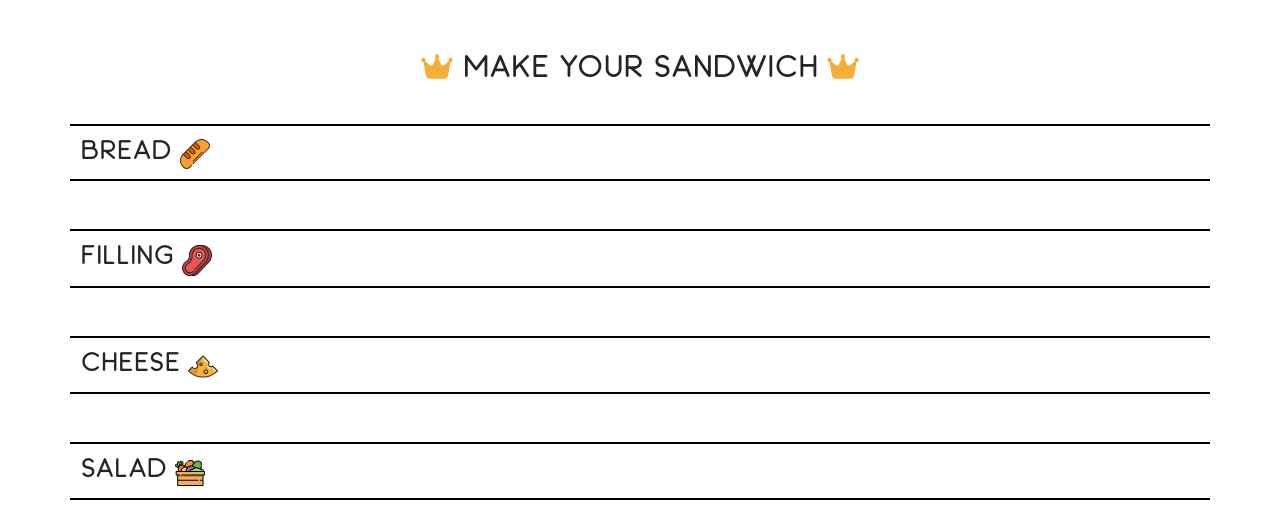
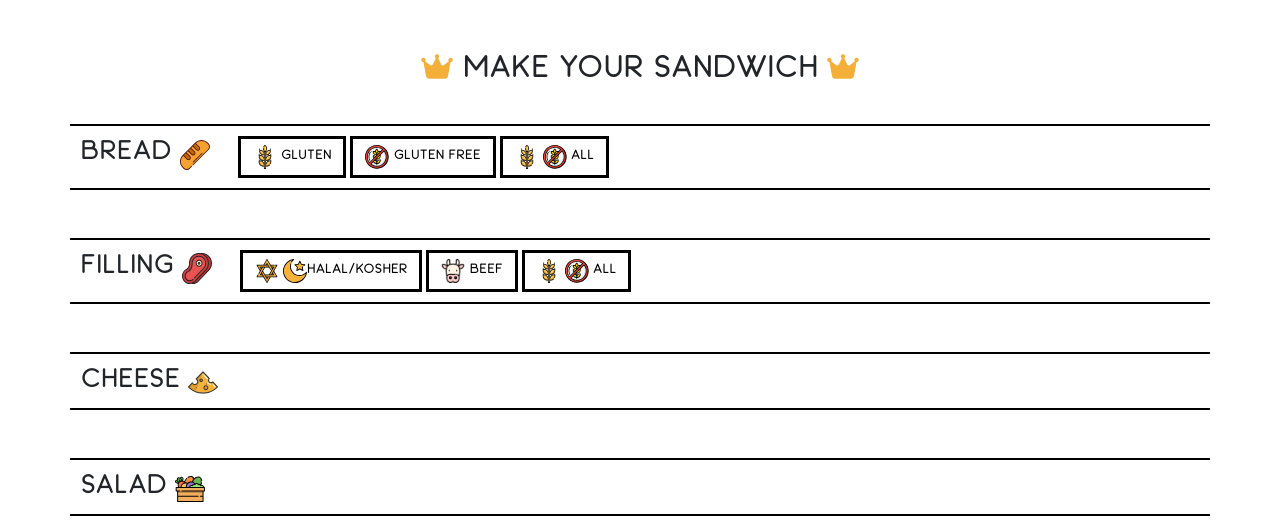
Before and after one commit to Pipicallu/SammichPatch, a Django app: page /menu/ in a window 1280 px wide. Shown: the part 250-782 px from the top of the page. Run offline with Django 3.2, Linux system fonts and the light colour scheme; data that the repository does not hold is empty; some libraries are stand-ins or nearby versions.

Commit message:
added sorting by dietary requirements still working on it

```diff
--- a/menu/templates/menu/ingredients.html
+++ b/menu/templates/menu/ingredients.html
@@ -23,6 +23,18 @@
         <h4 class="subtitle-heading font-bolder mb-4 mt-2">
             bread
             <img class="img-fluid" src="{{ MEDIA_URL }}bread.svg" alt="bread" width="30" height="30">
+            <span class="sort-button-cluster">
+                <a href="{% url 'ingredients' %}?dietary_requirements={{dietary_list|join:','|cut:'_free'}}" class="sort-button btn btn-transparent rounded-0 btn-filter font-bolder"><img class="img-fluid icon"
+                        src="{{ MEDIA_URL }}gluten.svg" alt="wheat" width="15" height="15"> gluten</a>
+                <a href="{% url 'ingredients' %}?dietary_requirements={{dietary_list|join:','|slice:'7:'}}" class="sort-button btn btn-transparent rounded-0 btn-filter font-bolder"><img class="img-fluid icon"
+                        src="{{ MEDIA_URL }}gluten_free.svg" alt="gluten free" width="15" height="15"> gluten
+                    free</a>
+                <a href="{% url 'ingredients' %}?dietary_requirements={{dietary_list|join:','}}" class="sort-button btn btn-transparent rounded-0 btn-filter font-bolder">
+                    <img class="img-fluid icon"
+                        src="{{ MEDIA_URL }}gluten.svg" alt="gluten" width="15" height="15">
+                    <img class="img-fluid icon"
+                        src="{{ MEDIA_URL }}gluten_free.svg" alt="gluten free" width="15" height="15"> all</a>
+            </span>
         </h4>
         <!--logic to get ingredient-->
         {% for ingredient in ingredients %}
@@ -104,6 +116,21 @@
         <h4 class="subtitle-heading font-bolder  mb-4 mt-2">
             Filling
             <img class=" img-fluid" src="{{ MEDIA_URL }}filling.svg" alt="filling" width="30" height="30">
+            <span class="sort-button-cluster">
+                <a href="{% url 'ingredients' %}?dietary_requirements={{dietary_list|join:','|cut:'pork'}}" class="sort-button btn btn-transparent rounded-0 btn-filter font-bolder">
+                    <img class="img-fluid icon"
+                        src="{{ MEDIA_URL }}kosher_emoji.svg" alt="kosher" width="15" height="15">
+                    <img class="img-fluid icon"
+                        src="{{ MEDIA_URL }}halal_emoji.svg" alt="halal" width="15" height="15">halal/kosher</a>
+                <a href="{% url 'ingredients' %}?dietary_requirements={{dietary_list|join:','|slice:'25:29'}}" class="sort-button btn btn-transparent rounded-0 btn-filter font-bolder"><img class="img-fluid icon"
+                        src="{{ MEDIA_URL }}cow_emoji.png" alt="beef" width="15" height="15"> beef
+                    </a>
+                <a href="{% url 'ingredients' %}?dietary_requirements={{dietary_list|join:','}}" class="sort-button btn btn-transparent rounded-0 btn-filter font-bolder">
+                    <img class="img-fluid icon"
+                        src="{{ MEDIA_URL }}gluten.svg" alt="gluten" width="15" height="15">
+                    <img class="img-fluid icon"
+                        src="{{ MEDIA_URL }}gluten_free.svg" alt="gluten free" width="15" height="15"> all</a>
+            </span>
         </h4>
         <!--logic to get ingredient-->
         {% for ingredient in ingredients %}
@@ -129,7 +156,8 @@
                         <div class="modal-dialog modal-dialog modal-dialog-centered" role="document">
                             <div class="modal-content">
                                 <div class="modal-header">
-                                    <h5 class="modal-title" id="exampleModalLabel{{forloop.counter0}}">{{ingredient.name}}</h5>
+                                    <h5 class="modal-title" id="exampleModalLabel{{forloop.counter0}}">
+                                        {{ingredient.name}}</h5>
                                 </div>
                                 <div class="modal-body">
                                     {{ingredient.description}}
@@ -235,7 +263,8 @@
                         <div class="modal-dialog modal-dialog modal-dialog-centered" role="document">
                             <div class="modal-content">
                                 <div class="modal-header">
-                                    <h5 class="modal-title" id="exampleModalLabel{{forloop.counter0}}">{{ingredient.name}}</h5>
+                                    <h5 class="modal-title" id="exampleModalLabel{{forloop.counter0}}">
+                                        {{ingredient.name}}</h5>
                                 </div>
                                 <div class="modal-body">
                                     {{ingredient.description}}
@@ -315,7 +344,8 @@
                         <div class="modal-dialog modal-dialog modal-dialog-centered" role="document">
                             <div class="modal-content">
                                 <div class="modal-header">
-                                    <h5 class="modal-title" id="exampleModalLabel{{forloop.counter0}}">{{ingredient.name}}</h5>
+                                    <h5 class="modal-title" id="exampleModalLabel{{forloop.counter0}}">
+                                        {{ingredient.name}}</h5>
                                 </div>
                                 <div class="modal-body">
                                     {{ingredient.description}}
@@ -421,7 +451,8 @@
                         <div class="modal-dialog modal-dialog modal-dialog-centered" role="document">
                             <div class="modal-content">
                                 <div class="modal-header">
-                                    <h5 class="modal-title" id="exampleModalLabel{{forloop.counter0}}">{{ingredient.name}}</h5>
+                                    <h5 class="modal-title" id="exampleModalLabel{{forloop.counter0}}">
+                                        {{ingredient.name}}</h5>
                                 </div>
                                 <div class="modal-body">
                                     {{ingredient.description}}
--- a/menu/views.py
+++ b/menu/views.py
@@ -1,15 +1,30 @@
-from django.shortcuts import render, redirect
-from .models import Ingredients, SidesAndDrinks
+from django.shortcuts import render, redirect, reverse, get_object_or_404
+from django.contrib import messages
+from django.contrib.auth.decorators import login_required
+from django.db.models import Q
+from .models import Ingredients, SidesAndDrinks, DietaryRequirements
 
 
 def all_ingredients(request):
     '''A view to show all the ingredients in the form'''
     ingredients = Ingredients.objects.all()
+    dietary_req = DietaryRequirements.objects.values_list('name', flat=True).distinct()
+    dietary_req = list(dietary_req)
+
+
+    print(dietary_req)
+    dietaryRequirements = None
+
+    if request.GET:
+        if 'dietary_requirements' in request.GET:
+            dietaryRequirements = request.GET['dietary_requirements'].split(',')
+            ingredients = ingredients.filter(dietary_requirements__name__in=dietaryRequirements)
+            dietaryRequirements = DietaryRequirements.objects.filter(name__in=dietaryRequirements)
 
     context = {
         'ingredients': ingredients,
+        'current_dietaryRequirements': dietaryRequirements,
+        'dietary_list': dietary_req,
     }
 
-
-
     return render(request, 'menu/ingredients.html', context)
--- a/static/css/base.css
+++ b/static/css/base.css
@@ -82,6 +82,11 @@ a {
     color: white;
 }
 
+.btn-filter:active{
+    background: black !important;
+    color: white !important;
+}
+
 /*text styling*/
 
 .text-black {
@@ -134,3 +139,22 @@ a {
 .gold-color{
     color: #f3af38;
 }
+
+.sort-button-cluster{
+    margin-left: 20px;
+    font-size: 12px;
+
+}
+
+.sort-button{
+    font-size: inherit;
+}
+
+/* from bulma */
+.icon {
+    align-items: center;
+    display: inline-flex;
+    justify-content: center;
+    height: 1.5rem;
+    width: 1.5rem;
+}
```
